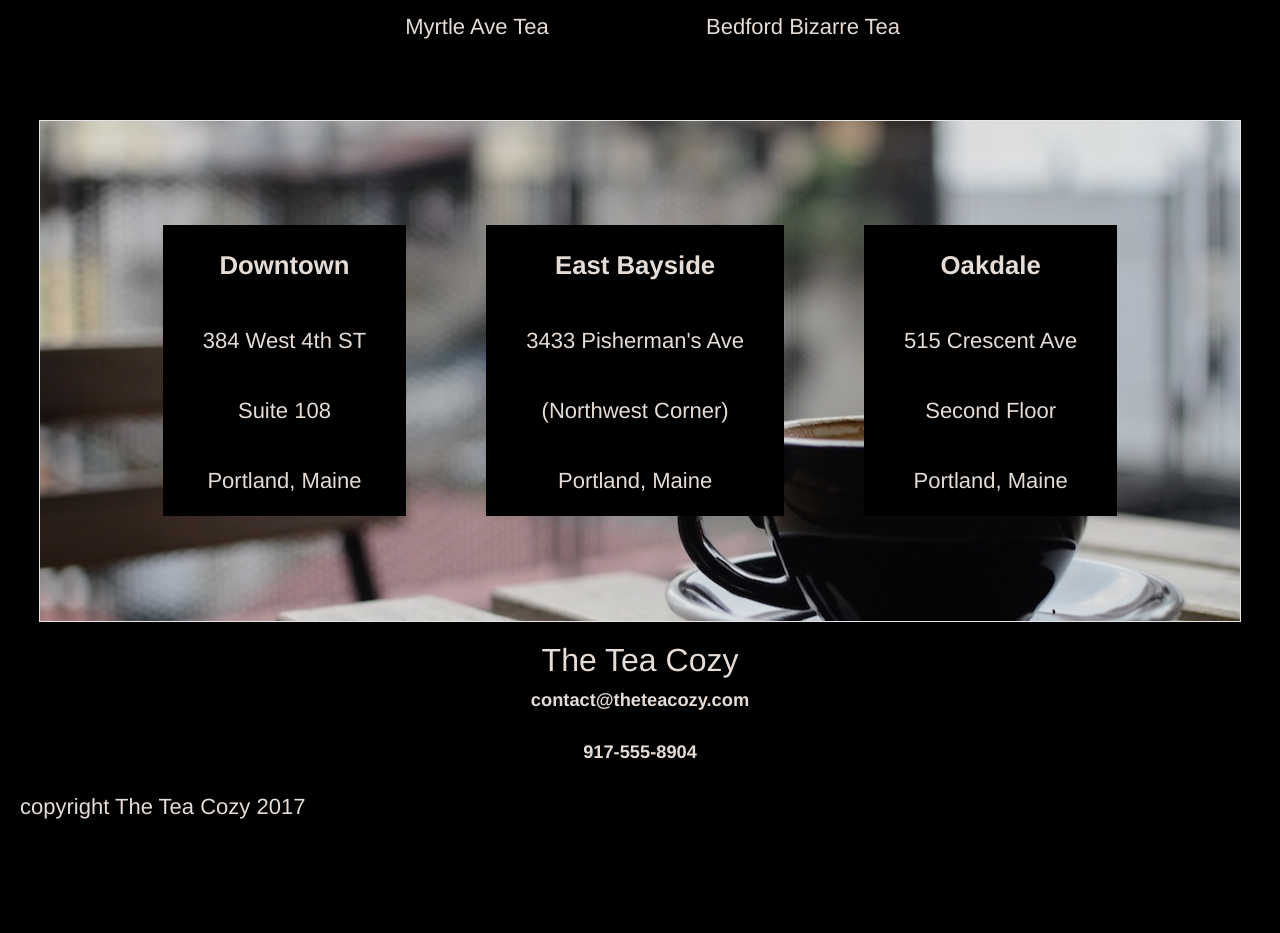
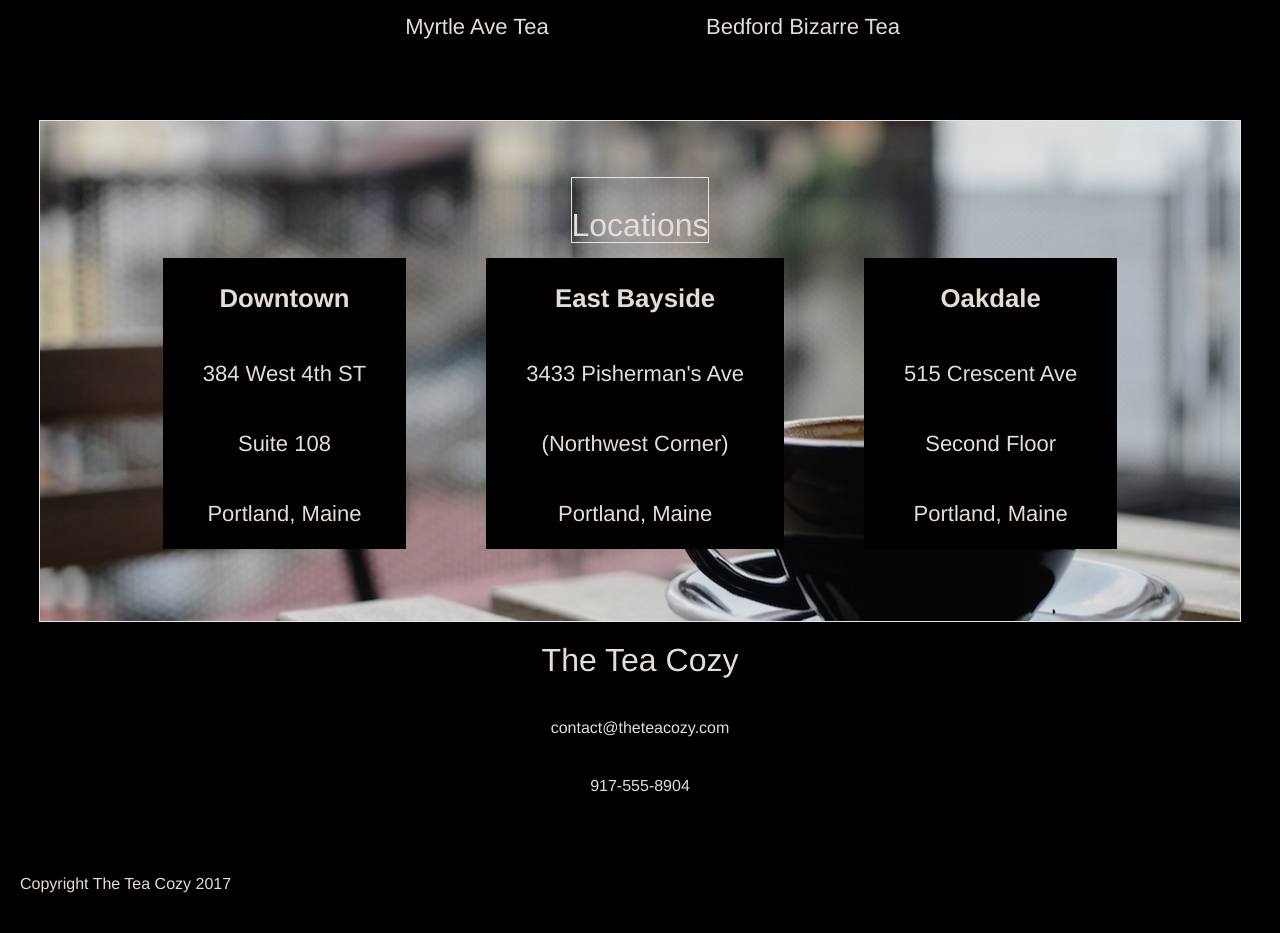
Before and after one commit to olow/tea-cozy, a plain HTML site: page index.html in a window 1280 px wide. Shown: the part 1407-2340 px from the top of the page. Before the commit the page ends 2239 px from the top, so only its background shows below. Drawn offline with Linux system fonts and the light colour scheme.

Commit message:
Completed

```diff
--- a/index.html
+++ b/index.html
@@ -58,6 +58,9 @@
 
       <!-- Locations -->
       <div id="locations">
+        <div class="locations-title">
+          <h2>Locations</h2>
+        </div>
         <div class="places">
           <div class="place">
             <h3>Downtown</h3>
@@ -92,7 +95,7 @@
         <h5>917-555-8904</h5>
       </div>
       <div class="copyright">
-        copyright The Tea Cozy 2017
+        <h5>Copyright The Tea Cozy 2017</h5>
       </div>
     </footer>
 
--- a/resources/css/style.css
+++ b/resources/css/style.css
@@ -57,6 +57,13 @@ h2 {
 h4 {
   font-size: 22px;
   font-weight: 400;
+  /*border: 1px solid white;*/
+}
+
+h5 {
+  font-size: 16px;
+  font-weight: 200;
+  margin: 40px 0;
   /*border: 1px solid white;*/
 }
 
@@ -191,6 +198,7 @@ header nav {
   display: flex;
   align-items: center;
   justify-content: center;
+  flex-direction: column;
   background-image: url("../img/img-locations-background.jpg");
   background-size: cover;
   background-position: center;
@@ -215,6 +223,13 @@ header nav {
   background-color: black;
 }
 
+.locations-title {
+  display: flex;
+  align-items: center;
+  height: 64px;
+  border: 1px solid white;
+}
+
 /* Third Section with Locations */
 
 footer {
@@ -227,6 +242,10 @@ footer {
   /*border: 1px solid white;*/
 }
 
+footer h2 {
+  margin-bottom: 20px;
+}
+
 .copyright {
   margin-left: 20px;
   text-align: left;
```
